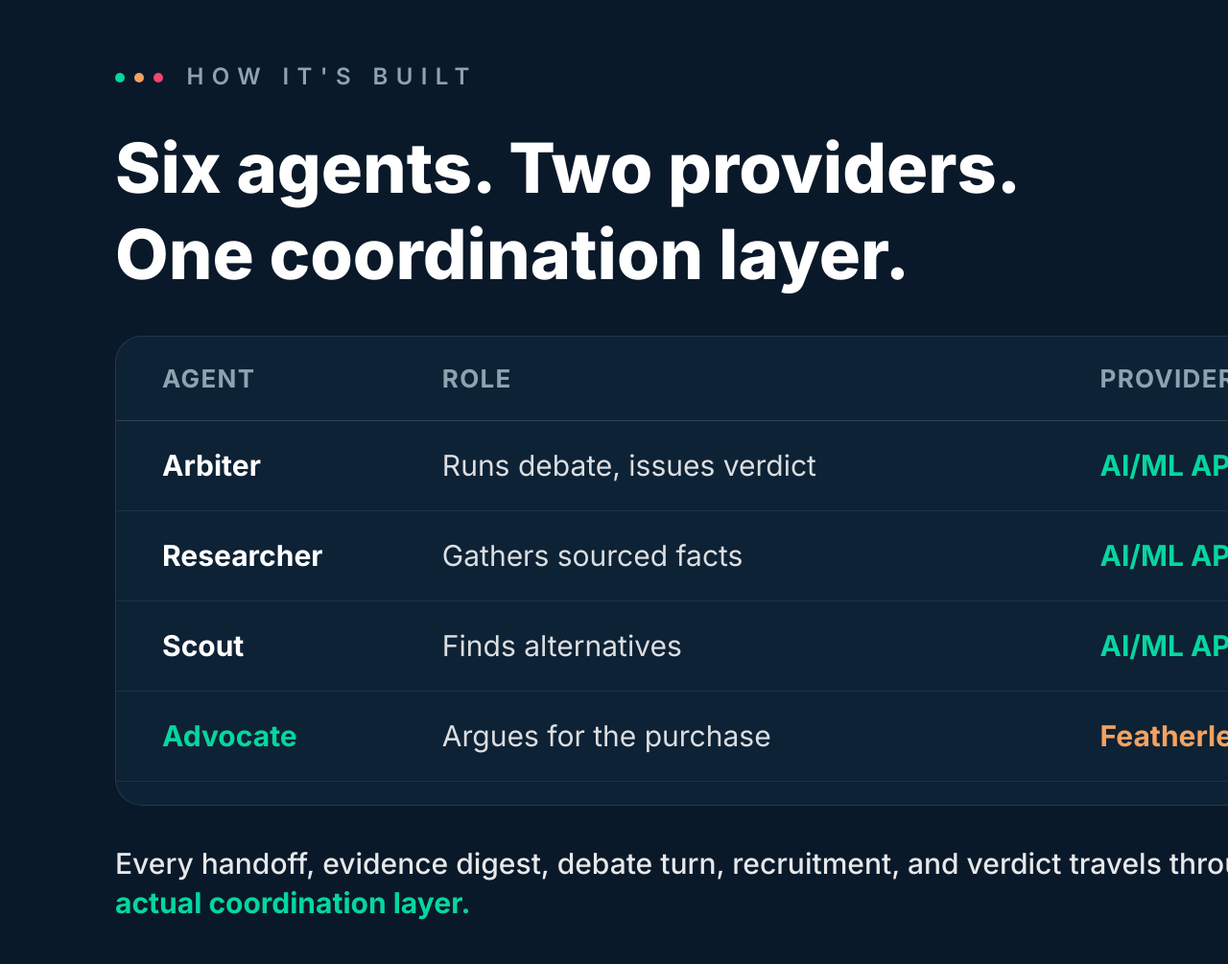
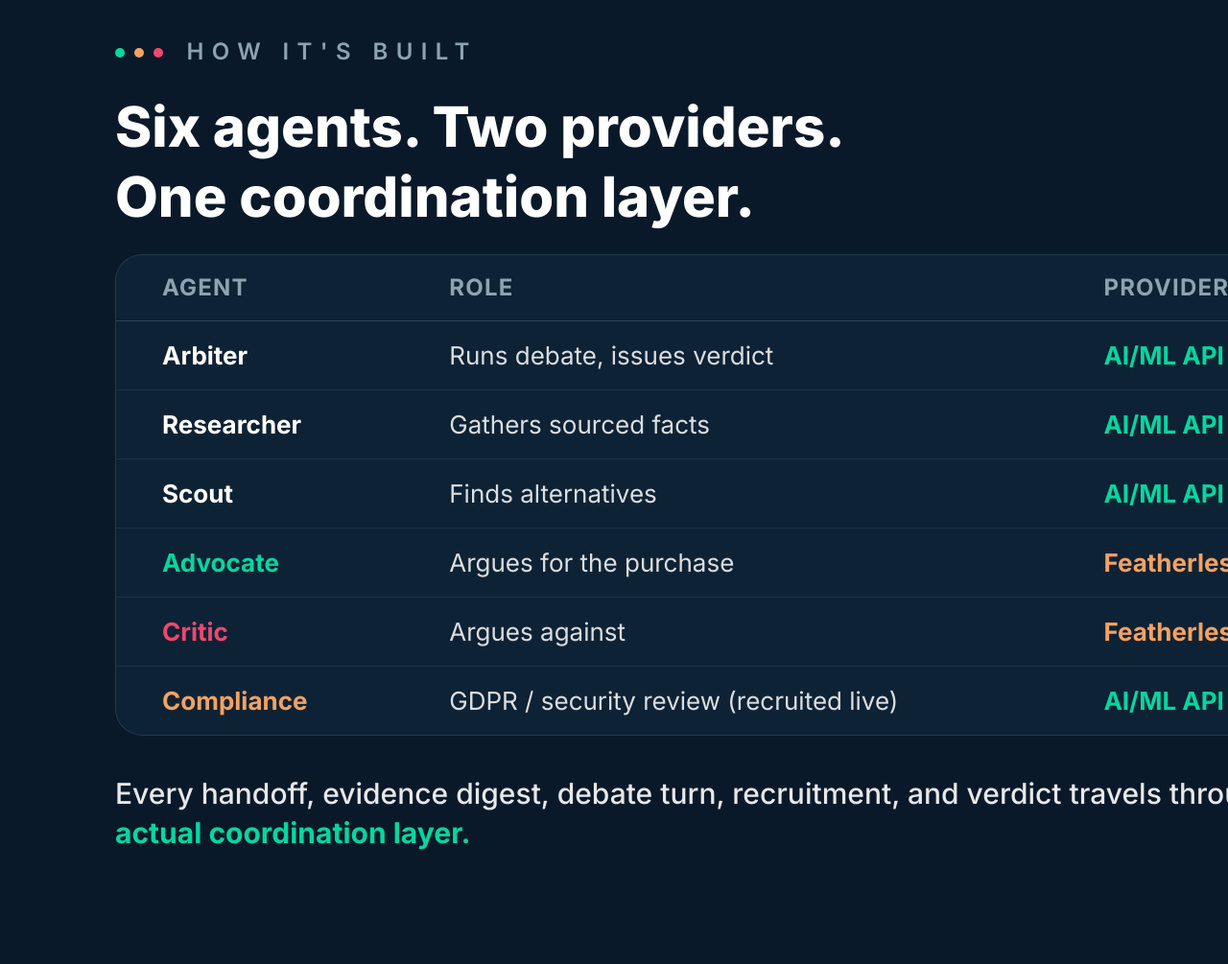
Before and after one commit to DmytroVrd/verdict-room, a plain HTML site: page presentation/deck.html in a window 1280 px wide. Shown: the part 6820-7825 px from the top of the page at 96% size. Drawn offline with nearby package versions, Linux system fonts and the light colour scheme.

Commit message:
deck: fit all six agents in architecture table

```diff
--- a/presentation/deck.html
+++ b/presentation/deck.html
@@ -232,49 +232,49 @@
 <div style="page-break-after: always"></div>
 
 <!-- ============ SLIDE 6 — ARCHITECTURE ============ -->
-<section class="slide nobreak px-[120px] py-[90px] flex flex-col">
-  <div class="dots kicker text-slate text-[24px] font-semibold mb-8"><span></span><span></span><span></span> HOW IT'S BUILT</div>
-  <h2 class="font-extrabold leading-tight" style="font-size:72px;">Six agents. Two providers.<br>One coordination layer.</h2>
+<section class="slide nobreak px-[120px] py-[64px] flex flex-col">
+  <div class="dots kicker text-slate text-[24px] font-semibold mb-6"><span></span><span></span><span></span> HOW IT'S BUILT</div>
+  <h2 class="font-extrabold leading-tight" style="font-size:58px;">Six agents. Two providers.<br>One coordination layer.</h2>
 
-  <div class="card overflow-hidden mt-10">
+  <div class="card overflow-hidden mt-6">
     <table class="w-full text-left">
       <thead>
-        <tr class="text-slate text-[26px] uppercase tracking-wider" style="border-bottom:1px solid rgba(141,163,176,0.25);">
-          <th class="px-12 py-6 font-bold">Agent</th>
-          <th class="px-12 py-6 font-bold">Role</th>
-          <th class="px-12 py-6 font-bold">Provider · Model</th>
+        <tr class="text-slate text-[24px] uppercase tracking-wider" style="border-bottom:1px solid rgba(141,163,176,0.25);">
+          <th class="px-12 py-4 font-bold">Agent</th>
+          <th class="px-12 py-4 font-bold">Role</th>
+          <th class="px-12 py-4 font-bold">Provider · Model</th>
         </tr>
       </thead>
-      <tbody class="text-[30px]">
+      <tbody class="text-[26px]">
         <tr style="border-bottom:1px solid rgba(141,163,176,0.12);">
-          <td class="px-12 py-6 font-bold">Arbiter</td>
-          <td class="px-12 py-6 text-white/85">Runs debate, issues verdict</td>
-          <td class="px-12 py-6"><span class="text-teal font-bold">AI/ML API</span> · GPT-4.1-mini</td>
+          <td class="px-12 py-4 font-bold">Arbiter</td>
+          <td class="px-12 py-4 text-white/85">Runs debate, issues verdict</td>
+          <td class="px-12 py-4"><span class="text-teal font-bold">AI/ML API</span> · GPT-4.1-mini</td>
         </tr>
         <tr style="border-bottom:1px solid rgba(141,163,176,0.12);">
-          <td class="px-12 py-6 font-bold">Researcher</td>
-          <td class="px-12 py-6 text-white/85">Gathers sourced facts</td>
-          <td class="px-12 py-6"><span class="text-teal font-bold">AI/ML API</span> · GPT-4.1-mini</td>
+          <td class="px-12 py-4 font-bold">Researcher</td>
+          <td class="px-12 py-4 text-white/85">Gathers sourced facts</td>
+          <td class="px-12 py-4"><span class="text-teal font-bold">AI/ML API</span> · GPT-4.1-mini</td>
         </tr>
         <tr style="border-bottom:1px solid rgba(141,163,176,0.12);">
-          <td class="px-12 py-6 font-bold">Scout</td>
-          <td class="px-12 py-6 text-white/85">Finds alternatives</td>
-          <td class="px-12 py-6"><span class="text-teal font-bold">AI/ML API</span> · GPT-4.1-mini</td>
+          <td class="px-12 py-4 font-bold">Scout</td>
+          <td class="px-12 py-4 text-white/85">Finds alternatives</td>
+          <td class="px-12 py-4"><span class="text-teal font-bold">AI/ML API</span> · GPT-4.1-mini</td>
         </tr>
         <tr style="border-bottom:1px solid rgba(141,163,176,0.12);">
-          <td class="px-12 py-6 font-bold text-teal">Advocate</td>
-          <td class="px-12 py-6 text-white/85">Argues for the purchase</td>
-          <td class="px-12 py-6"><span class="text-orange font-bold">Featherless</span> · DeepSeek-V3.2</td>
+          <td class="px-12 py-4 font-bold text-teal">Advocate</td>
+          <td class="px-12 py-4 text-white/85">Argues for the purchase</td>
+          <td class="px-12 py-4"><span class="text-orange font-bold">Featherless</span> · DeepSeek-V3.2</td>
         </tr>
         <tr style="border-bottom:1px solid rgba(141,163,176,0.12);">
-          <td class="px-12 py-6 font-bold text-red">Critic</td>
-          <td class="px-12 py-6 text-white/85">Argues against</td>
-          <td class="px-12 py-6"><span class="text-orange font-bold">Featherless</span> · DeepSeek-V3.1-Terminus</td>
+          <td class="px-12 py-4 font-bold text-red">Critic</td>
+          <td class="px-12 py-4 text-white/85">Argues against</td>
+          <td class="px-12 py-4"><span class="text-orange font-bold">Featherless</span> · DeepSeek-V3.1-Terminus</td>
         </tr>
         <tr>
-          <td class="px-12 py-6 font-bold text-orange">Compliance</td>
-          <td class="px-12 py-6 text-white/85">GDPR / security review (recruited live)</td>
-          <td class="px-12 py-6"><span class="text-teal font-bold">AI/ML API</span> · GPT-4.1-mini</td>
+          <td class="px-12 py-4 font-bold text-orange">Compliance</td>
+          <td class="px-12 py-4 text-white/85">GDPR / security review (recruited live)</td>
+          <td class="px-12 py-4"><span class="text-teal font-bold">AI/ML API</span> · GPT-4.1-mini</td>
         </tr>
       </tbody>
     </table>
```
